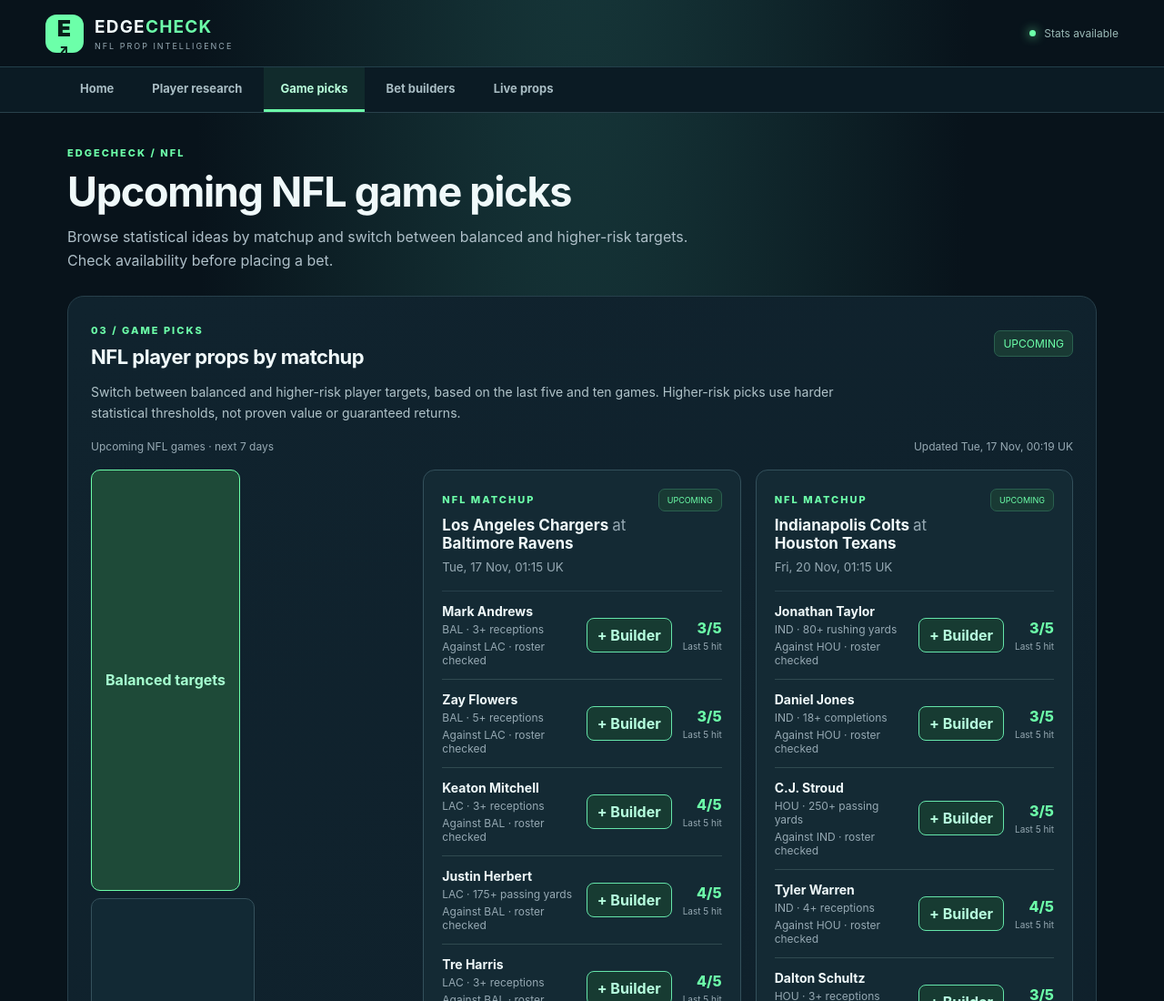
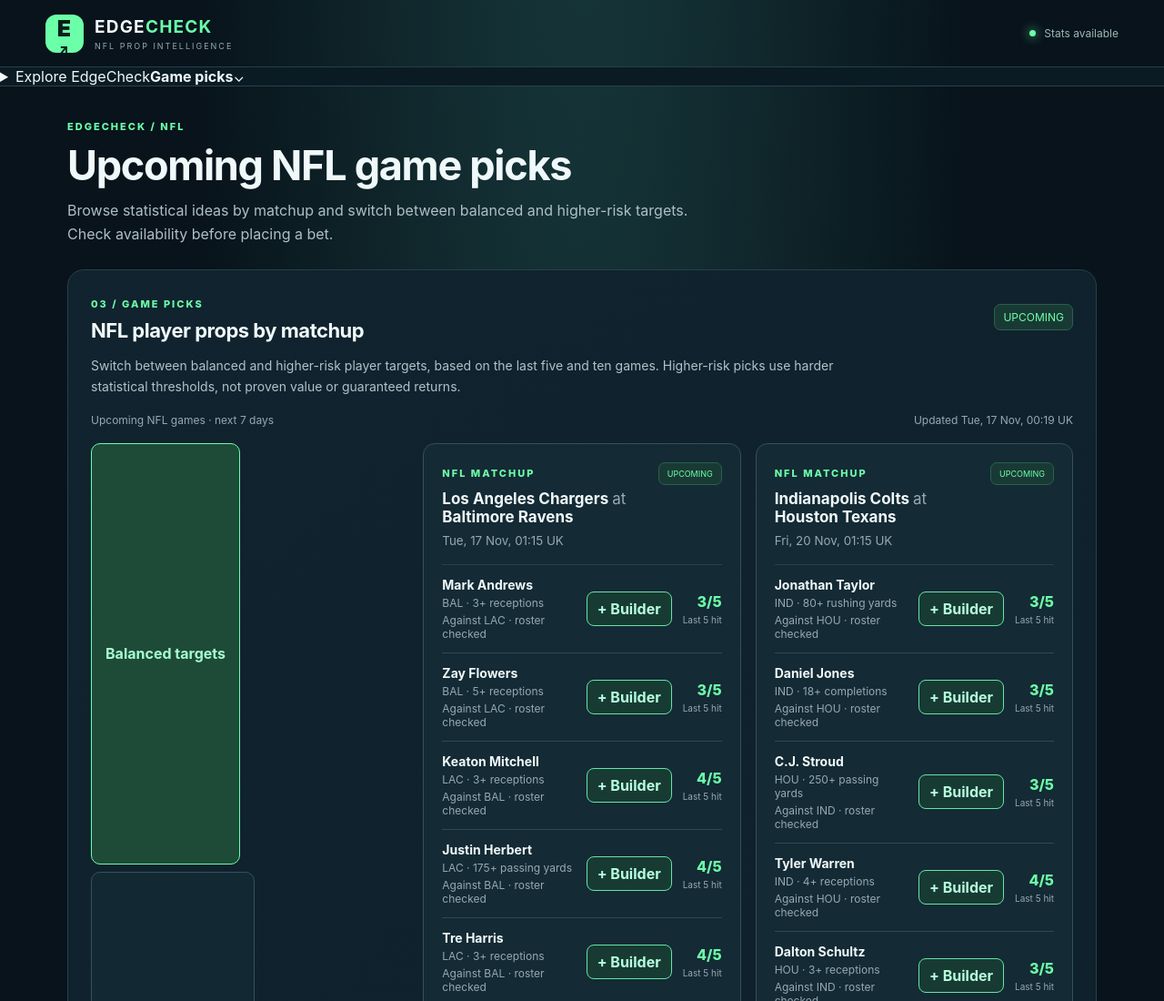
Before and after one commit to gsy2phh24h-art/edgecheck, a plain HTML site: page edgecheck-public/picks.html in a window 1280 px wide. Shown: the top 1100 px of the page at 91% size. Drawn offline with Linux system fonts and the light colour scheme.

Commit message:
Replace horizontal navigation with compact accessible page dropdown

```diff
--- a/edgecheck-public/picks.html
+++ b/edgecheck-public/picks.html
@@ -1,8 +1,6 @@
 <!doctype html><html lang="en"><head><meta charset="utf-8"><meta name="viewport" content="width=device-width,initial-scale=1,viewport-fit=cover"><meta name="theme-color" content="#08131b"><meta name="description" content="EdgeCheck NFL player prop research: recent game logs, hit rates and bet slip analysis."><title>Upcoming NFL game picks | EdgeCheck</title><link rel="manifest" href="/manifest.webmanifest"><link rel="stylesheet" href="/styles.css"></head><body data-page="picks">
 <header class="top"><div class="brand"><span class="logo">E<span>↗</span></span><div><strong>EDGE<span class="accent">CHECK</span></strong><small>NFL PROP INTELLIGENCE</small></div></div><div class="topright"><span class="livepoint"></span><span id="data-status">Checking data…</span></div></header>
-<nav class="site-nav" aria-label="Main navigation"><div class="site-nav-inner">
-<a data-nav="home" href="/">Home</a><a data-nav="research" href="/research.html">Player research</a><a data-nav="picks" href="/picks.html">Game picks</a><a data-nav="builders" href="/builders.html">Bet builders</a><a data-nav="props" href="/props.html">Live props</a>
-</div></nav>
+<nav class="site-nav" aria-label="Main navigation"><div class="nav-menu-wrap"><details class="nav-dropdown"><summary aria-label="Choose a page"><span class="nav-dropdown-label">Explore EdgeCheck</span><strong>Game picks</strong><span class="nav-chevron" aria-hidden="true">⌄</span></summary><div class="nav-dropdown-items"><a data-nav="home" href="/">Home</a><a data-nav="research" href="/research.html">Player research</a><a data-nav="picks" href="/picks.html">Game picks</a><a data-nav="builders" href="/builders.html">Bet builders</a><a data-nav="props" href="/props.html">Live props</a></div></details></div></nav>
 <main class="shell"><section class="page-intro"><span class="overline">EDGE<span class="accent">CHECK</span> / NFL</span><h1>Upcoming NFL game picks</h1><p>Browse statistical ideas by matchup and switch between balanced and higher-risk targets. Check availability before placing a bet.</p></section><section class="hero"><div class="eyebrow">THE RESEARCH DESK <span>•</span> NFL</div><h1>Know the numbers.<br><span>Build a smarter slip.</span></h1><p>Search NFL players, examine their recent performances, and identify the legs with the weakest historical hit rates.</p><div class="hero-stats"><div><b id="player-count">—</b><span>Players available</span></div><div><b id="game-count">—</b><span>Game logs</span></div><div><b id="update-date">—</b><span>Latest update (UTC)</span></div></div></section>
 <div id="alert" class="notice" hidden></div>
 <div class="columns"><section class="panel analyser"><div class="sectionhead"><div><span class="overline">01 / RESEARCH</span><h2>Player prop analyser</h2></div><span class="tag">NFL</span></div>
```
